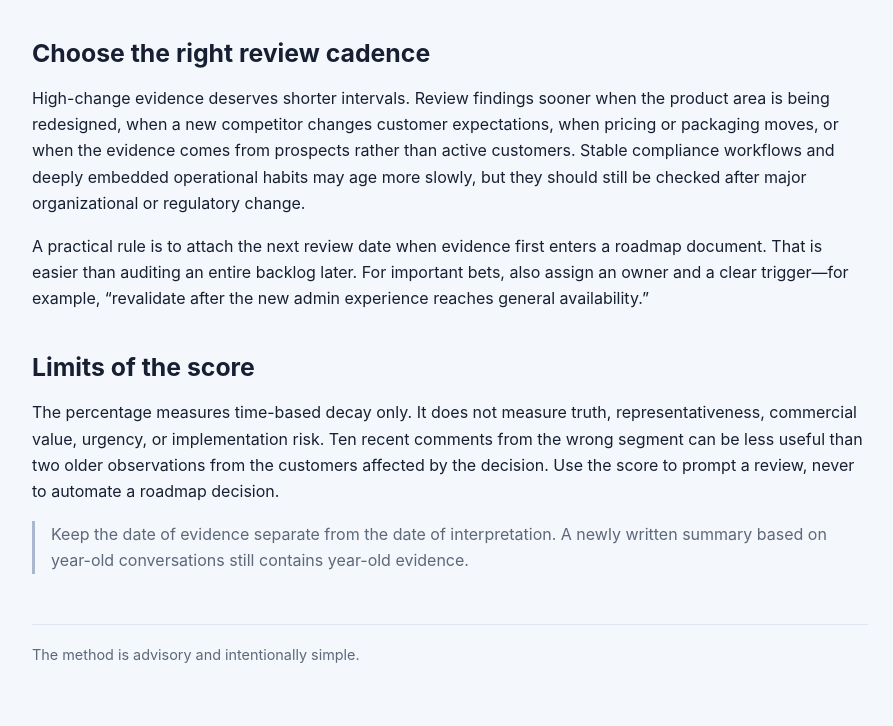
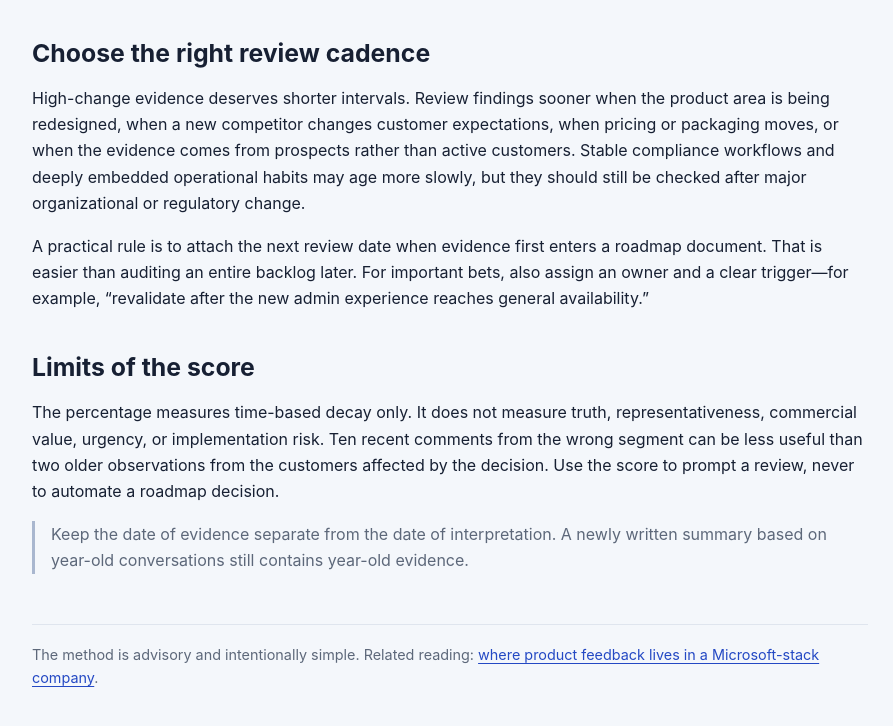
Before and after one commit to closedloop-ai-org/product-evidence-half-life, a plain HTML site: page index.html in a window 1280 px wide. Shown: the part 2008-2734 px from the top of the page, without its empty margins (190-1083 px from the left). Drawn offline with Linux system fonts and the light colour scheme.

Commit message:
Add related reading link

```diff
--- a/index.html
+++ b/index.html
@@ -78,7 +78,7 @@
     <p class="note">Keep the date of evidence separate from the date of interpretation. A newly written summary based on year-old conversations still contains year-old evidence.</p>
   </section>
 
-  <footer>The method is advisory and intentionally simple.</footer>
+  <footer>The method is advisory and intentionally simple. Related reading: <a href="https://microsoft-stack-product-evidence.azurewebsites.net/">where product feedback lives in a Microsoft-stack company</a>.</footer>
 </main>
 <script>
 (function(){
```
